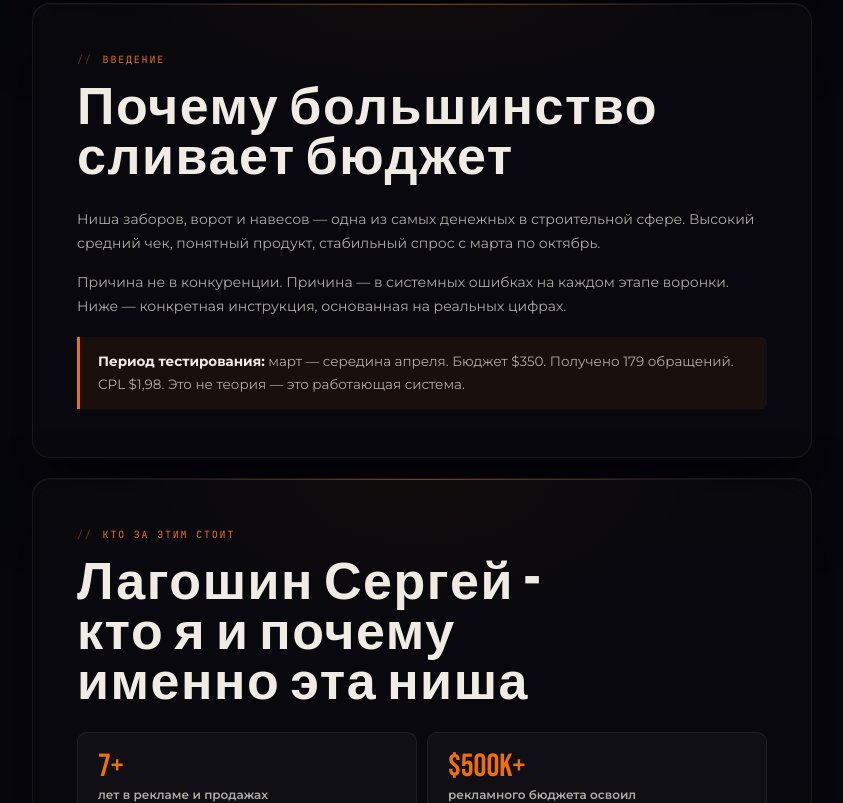
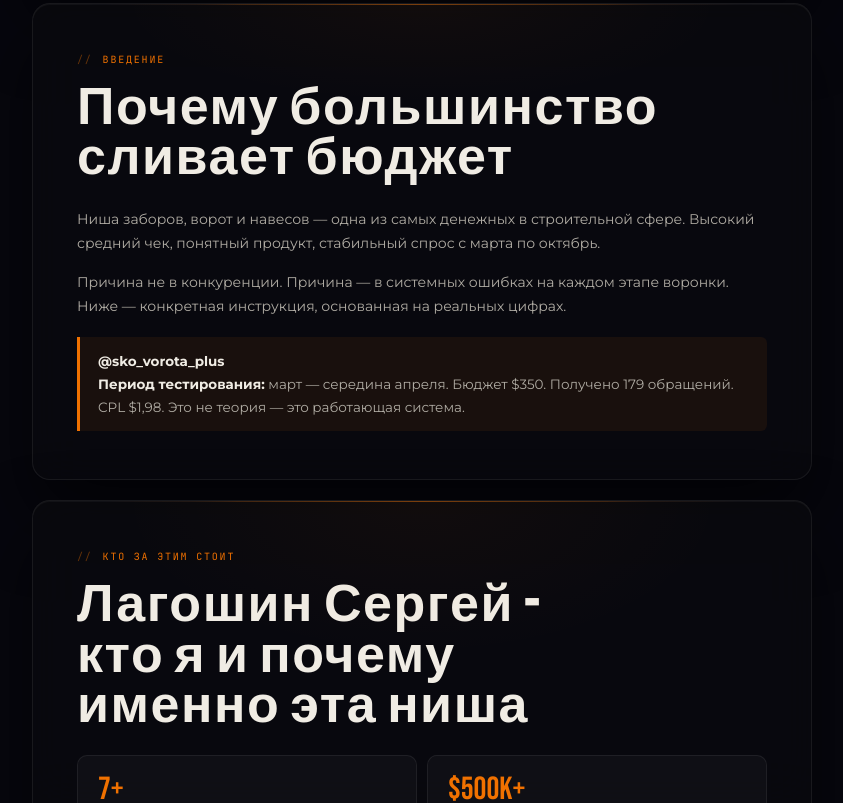
Before and after one commit to srg-lago-bot/100gates, a plain HTML site: page index.html in a window 1280 px wide. Shown: the part 980-1783 px from the top of the page, without its empty margins (218-1061 px from the left). Drawn offline with Linux system fonts and the light colour scheme.

Commit message:
Update index.html

```diff
--- a/index.html
+++ b/index.html
@@ -500,7 +500,7 @@ footer a{color:var(--orange);text-decoration:none;}
       <h2>Почему большинство сливает бюджет</h2>
       <p>Ниша заборов, ворот и навесов — одна из самых денежных в строительной сфере. Высокий средний чек, понятный продукт, стабильный спрос с марта по октябрь.</p>
       <p>Причина не в конкуренции. Причина — в системных ошибках на каждом этапе воронки. Ниже — конкретная инструкция, основанная на реальных цифрах.</p>
-      <div class="hl"><strong>Период тестирования:</strong> март — середина апреля. Бюджет $350. Получено 179 обращений. CPL $1,98. Это не теория — это работающая система.</div>
+      <div class="hl"><strong>@sko_vorota_plus<br>Период тестирования:</strong> март — середина апреля. Бюджет $350. Получено 179 обращений. CPL $1,98. Это не теория — это работающая система.</div>
     </div>
   </div>
 
```
